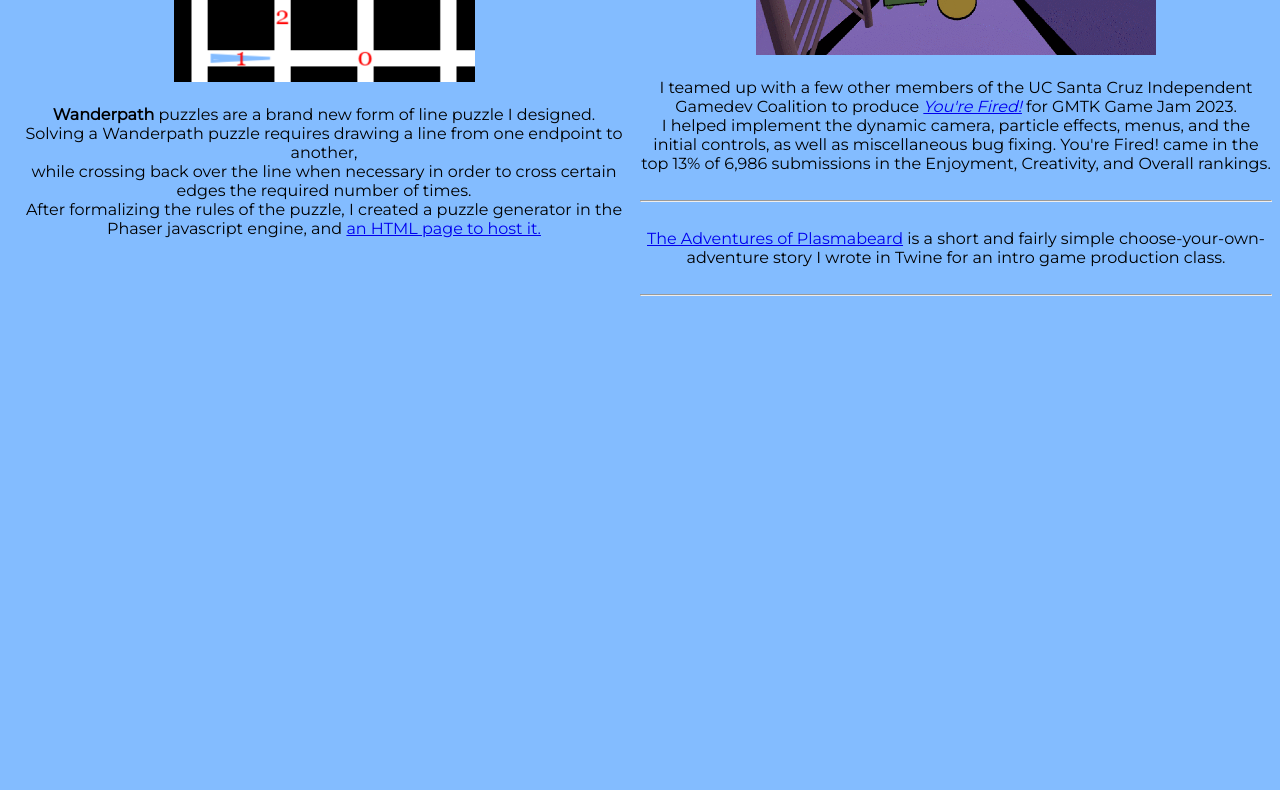
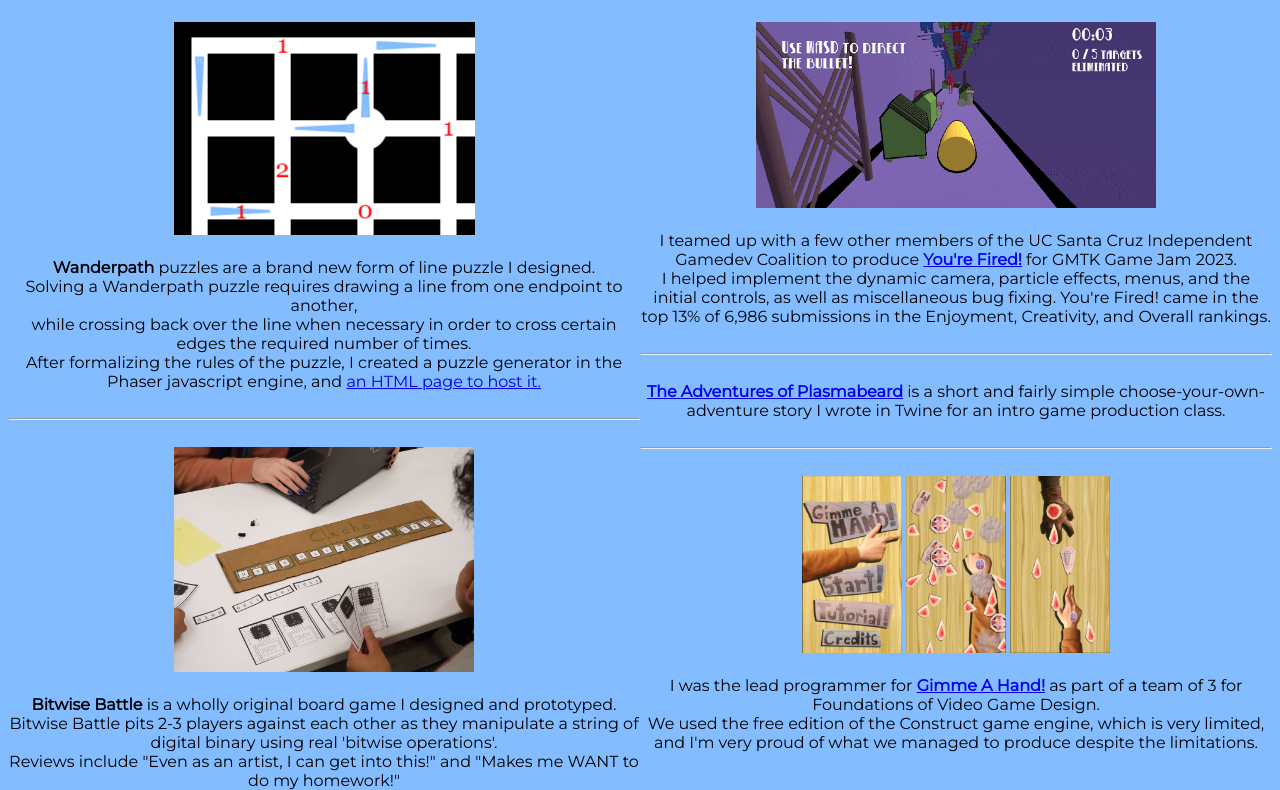
Before and after one commit to SpaceDoddyssey/portfolio, a plain HTML site: page index.html in a window 1280 px wide. Shown: the part 413-1203 px from the top of the page. Before the commit the page ends 800 px from the top, so only its background shows below. Drawn offline with Linux system fonts and the light colour scheme.

Commit message:
Added Gimme A Hand, Bitwise Battle, Intro section

```diff
--- a/index.html
+++ b/index.html
@@ -30,6 +30,14 @@
         </div>
         <br><hr><br>
         <div class="section-header">
+            <u><b>Intro</b></u>
+            <br>
+        </div>
+        <br><b>This page is still under construction!</b>
+        <br>My name is Cameron Dodd, and I am very cool and interesting and this is NOT filler text <br>
+        <br><br><br>
+
+        <div class="section-header">
             <u><b>Projects</b></u>
             <br>
         </div>
@@ -38,13 +46,24 @@
             <div class="column">
                 <br><br>
                 <img src="images/exampleWanderpathPuzzle.png" style="width:301px;"
-                    alt="Example puzzle produced by the Wanderpath puzzle generator. A grid of nodes with numbers overlaid.">
+                    alt="Example puzzle produced by the Wanderpath puzzle generator.
+                    A grid of nodes and edge connecting them, with numbers and arrows overlaid.">
                 <br><br>
                 <b>Wanderpath</b> puzzles are a brand new form of line puzzle I designed. <br>
                 Solving a Wanderpath puzzle requires drawing a line from one endpoint to another,<br>
                 while crossing back over the line when necessary in order to cross certain edges the required number of times.<br>
                 After formalizing the rules of the puzzle, I created a puzzle generator in the Phaser javascript engine, and
                 <a href="https://spacedoddyssey.github.io/Wanderpath/"> an HTML page to host it.</a>
+                <br><br>
+                <hr>
+                <br>
+                <img src="images/BitwiseBattle.jpg" style="width:300px;"
+                    alt="Image of an early playtest of Bitwise Battle, my original board game.">
+                <br><br>
+                <b>Bitwise Battle</b> is a wholly original board game I designed and prototyped. <br>
+                Bitwise Battle pits 2-3 players against each other as they manipulate a string of digital binary using real 'bitwise operations'. <br>
+                Reviews include "Even as an artist, I can get into this!" and "Makes me WANT to do my homework!"
+                <br>
             </div>
             <div class="column">
                 <br><br>
@@ -52,17 +71,30 @@
                     alt="Gameplay screenshot from You're Fired, my team's submission to GMTK Game Jam 2023">
                 <br><br>
                 I teamed up with a few other members of the UC Santa Cruz Independent Gamedev Coalition to produce
-                <a href="https://anthony-molle.itch.io/youre-fired"><em>You're Fired!</em></a> for GMTK Game Jam 2023. <br>
+                <a href="https://anthony-molle.itch.io/youre-fired"><b></n>You're Fired!</b></a> for GMTK Game Jam 2023. <br>
                 I helped implement the dynamic camera, particle effects, menus, and the initial controls, as well as miscellaneous bug fixing.
                 You're Fired! came in the top 13% of 6,986 submissions in the Enjoyment, Creativity, and Overall rankings.
                 <br><br>
                 <hr>
                 <br>
 
-                <a href="https://cameron-dodd.itch.io/the-adventures-of-plasmabeard">The Adventures of Plasmabeard</a>
+                <a href="https://cameron-dodd.itch.io/the-adventures-of-plasmabeard"><b>The Adventures of Plasmabeard</b></a>
                 is a short and fairly simple choose-your-own-adventure story I wrote in Twine for an intro game production class.
                 <br><br>
                 <hr>
+                <br>
+                <img src="images/GimmeAHand1.png" style="width:100px;"
+                    alt="Title screen of Gimme A Hand!, a game produced in a team using the Construct game engine">
+                <img src="images/GimmeAHand2.png" style="width:100px;"
+                    alt="Gameplay screenshot of Gimme A Hand!, with the player fighting standard enemies">
+                <img src="images/GimmeAHand3.png" style="width:100px;"
+                    alt="Gameplay screenshot of Gimme A Hand!, with the player facing the boss">
+                <br><br>
+                I was the lead programmer for
+                <a href="https://anthony-molle.itch.io/gimme-a-hand"><b>Gimme A Hand!</b></a>
+                as part of a team of 3 for Foundations of Video Game Design. <br>
+                We used the free edition of the Construct game engine, which is very limited, and I'm very proud of what we managed to produce despite the limitations.
+                <br><br>
             </div>
         </div>
         <br><br><br><br>
```
Also changed, not shown: images/BitwiseBattle.jpg (added), images/GimmeAHand1.png (added), images/GimmeAHand2.png (added), images/GimmeAHand3.png (added).
